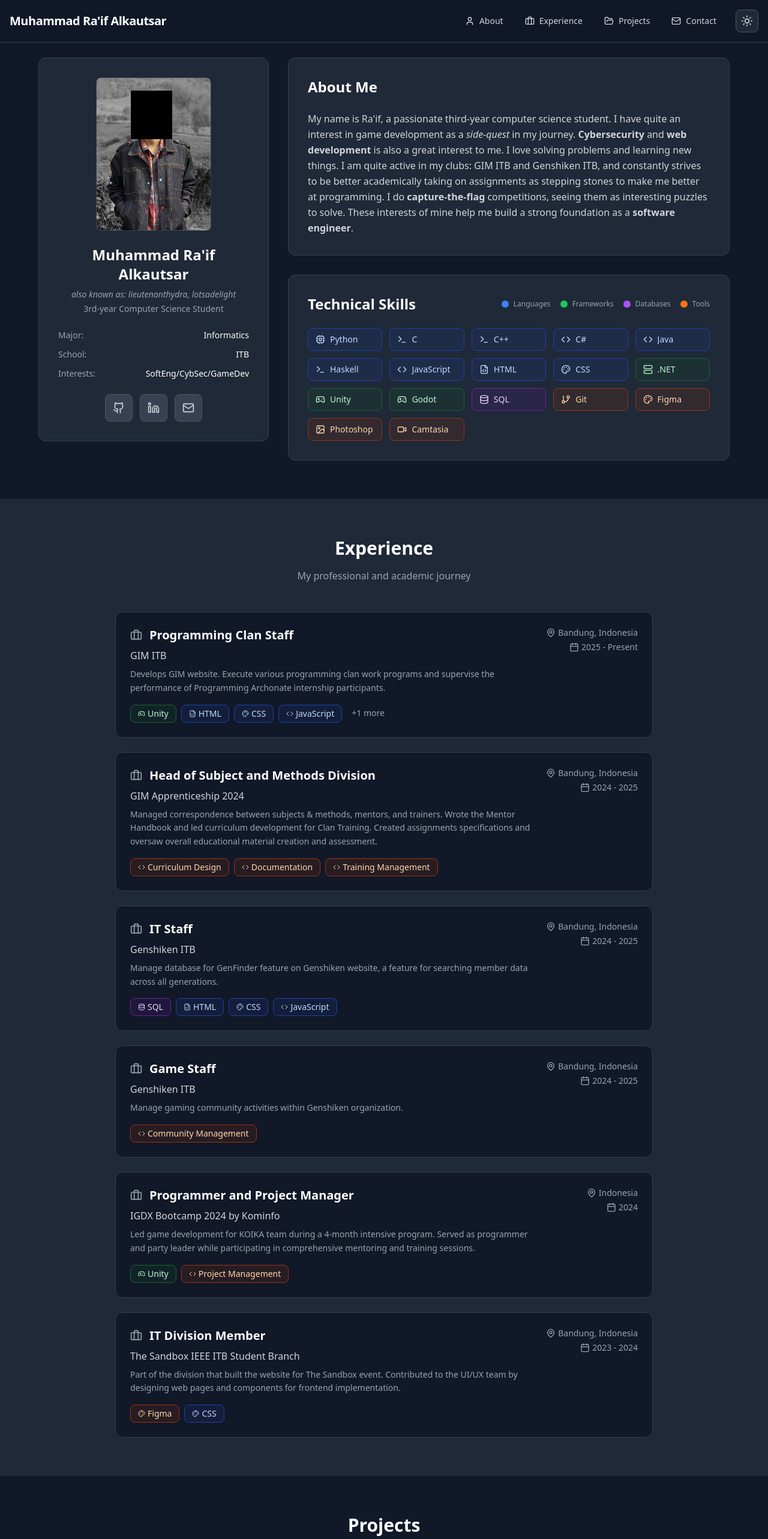
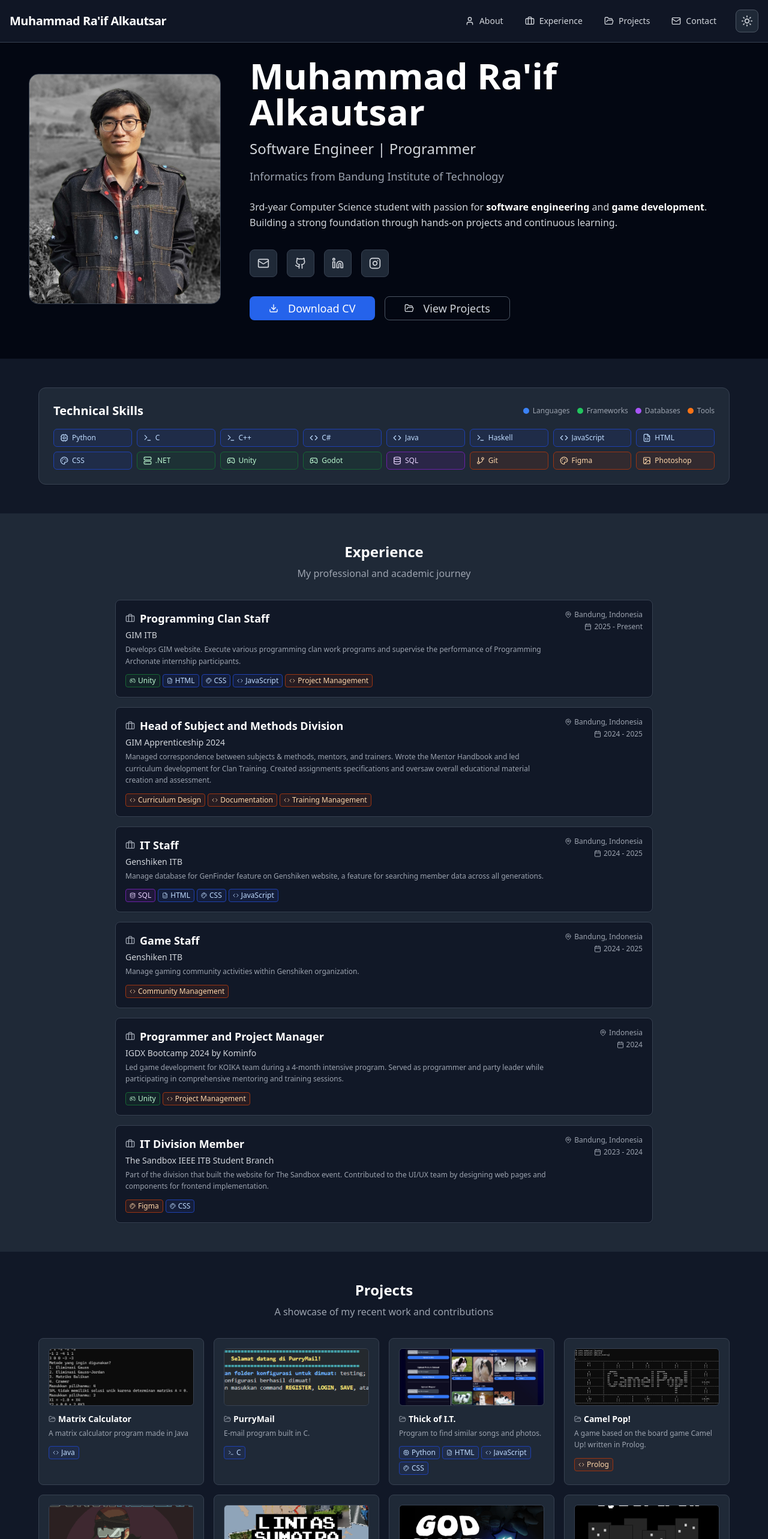
Before and after one commit to mraifalkautsar/mraifalkautsar.github.io, a Next.js app: page / in a window 1280 px wide. Shown: the top 2566 px of the page at 60% size. Built offline with nearby package versions, Linux system fonts and the light colour scheme.

Commit message:
fix: character sheet

```diff
--- a/components/CharacterSheet.tsx
+++ b/components/CharacterSheet.tsx
@@ -1,11 +1,28 @@
-import { Github, Linkedin, Mail, GraduationCap } from "lucide-react"
+"use client"
+
+import { Github, Linkedin, Mail, Download, FolderOpen, MessageCircle, Instagram } from "lucide-react"
+import { Button } from "@/components/ui/button"
 import Image from "next/image"
 import { skills } from "@/data/skills"
-import { getSkillColors } from "@/utils/skillHelpers"
 
 export default function CharacterSheet() {
   // Get unique categories from skills
   const categories = [...new Set(skills.map((skill) => skill.category))]
+
+  const getSkillColors = (category: string) => {
+    switch (category) {
+      case "languages":
+        return "bg-blue-50 dark:bg-blue-900/20 border-blue-200 dark:border-blue-800 text-blue-800 dark:text-blue-200"
+      case "frameworks":
+        return "bg-green-50 dark:bg-green-900/20 border-green-200 dark:border-green-800 text-green-800 dark:text-green-200"
+      case "databases":
+        return "bg-purple-50 dark:bg-purple-900/20 border-purple-200 dark:border-purple-800 text-purple-800 dark:text-purple-200"
+      case "tools":
+        return "bg-orange-50 dark:bg-orange-900/20 border-orange-200 dark:border-orange-800 text-orange-800 dark:text-orange-200"
+      default:
+        return "bg-gray-50 dark:bg-gray-800 border-gray-200 dark:border-gray-700 text-gray-800 dark:text-gray-200"
+    }
+  }
 
   const getCategoryColor = (category: string) => {
     switch (category) {
@@ -22,113 +39,124 @@ export default function CharacterSheet() {
     }
   }
 
+  const scrollToProjects = () => {
+    const element = document.getElementById("projects")
+    element?.scrollIntoView({ behavior: "smooth" })
+  }
+
   return (
-    <section id="about" className="pt-24 pb-16 px-4 bg-white dark:bg-gray-900">
+    <>
+      {/* Hero Section */}
+      <section id="about" className="pt-24 pb-16 px-4 bg-gray-100 dark:bg-gray-950">
         <div className="container mx-auto">
-        <div className="max-w-6xl mx-auto">
-          <div className="flex flex-col lg:flex-row gap-8">
-            {/* Profile Panel */}
-            <div className="lg:flex-shrink-0 lg:w-1/3">
-              <div className="bg-white dark:bg-gray-800 border border-gray-200 dark:border-gray-700 rounded-xl p-8 shadow-sm">
-                <div className="text-center">
-                  <div className="relative mb-6">
-                    <div className="w-48 h-64 mx-auto border border-gray-200 dark:border-gray-700 rounded-lg overflow-hidden bg-gray-50 dark:bg-gray-700">
+          <div className="max-w-7xl mx-auto">
+            <div className="flex flex-col lg:flex-row items-center gap-12">
+              {/* Profile Image */}
+              <div className="lg:flex-shrink-0">
+                <div className="w-80 h-96 rounded-2xl overflow-hidden bg-gray-200 dark:bg-gray-800 border border-gray-300 dark:border-gray-700">
                   <Image
                     src="/profile_picture.jpg"
-                        alt="Profile Picture"
-                        width={192}
-                        height={256}
+                    alt="Muhammad Ra'if Alkautsar"
+                    width={320}
+                    height={384}
                     className="w-full h-full object-cover"
                   />
                 </div>
               </div>
 
-                  <h1 className="text-2xl font-bold text-gray-900 dark:text-white mb-2">Muhammad Ra'if Alkautsar</h1>
+              {/* Content */}
+              <div className="flex-1 text-center lg:text-left">
+                <h1 className="text-5xl lg:text-6xl font-bold text-gray-900 dark:text-white mb-4 leading-tight">
+                  Muhammad Ra'if
+                  Alkautsar
+                </h1>
 
-                  <p className="text-gray-600 dark:text-gray-400 mb-1 text-sm italic">
-                    also known as: lieutenanthydra, lotsadelight
+                <h2 className="text-xl lg:text-2xl text-gray-600 dark:text-gray-300 mb-4 font-medium">
+                  Software Engineer | Programmer
+                </h2>
+
+                <p className="text-lg text-gray-500 dark:text-gray-400 mb-6">
+                  Informatics from Bandung Institute of Technology
                 </p>
 
-                  <div className="flex justify-center items-center space-x-1 mb-6">
-                    <span className="text-sm text-gray-600 dark:text-gray-400">3rd-year Computer Science Student</span>
+                <div className="text-gray-700 dark:text-gray-300 leading-relaxed mb-8 max-w-4xl">
+                  <p>
+                    3rd-year Computer Science student with passion for{" "}
+                    <strong className="text-white">software engineering</strong> and{" "}
+                    <strong className="text-white">game development</strong>. <br></br>
+                    Building a strong foundation through hands-on projects and continuous learning.
+                  </p>
                 </div>
 
-                  {/* Profile Stats */}
-                  <div className="space-y-3 text-sm mb-6">
-                    <div className="flex justify-between items-center">
-                      <span className="text-gray-500 dark:text-gray-400">Major:</span>
-                      <span className="text-gray-900 dark:text-white font-medium">Informatics</span>
-                    </div>
-                    <div className="flex justify-between items-center">
-                      <span className="text-gray-500 dark:text-gray-400">School:</span>
-                      <span className="text-gray-900 dark:text-white font-medium">ITB</span>
-                    </div>
-                    <div className="flex justify-between items-center">
-                      <span className="text-gray-500 dark:text-gray-400">Interests:</span>
-                      <span className="text-gray-900 dark:text-white font-medium">SoftEng/CybSec/GameDev</span>
-                    </div>
-                  </div>
-
-                  <div className="flex justify-center space-x-3">
+                {/* Social Links */}
+                <div className="flex justify-center lg:justify-start space-x-4 mb-8">
                   {[
-                      { Icon: Github, href: "#" },
-                      { Icon: Linkedin, href: "#" },
-                      { Icon: Mail, href: "#" },
-                    ].map(({ Icon, href }, index) => (
+                    { Icon: Mail, href: "https://mail.google.com/mail/?view=cm&fs=1&tf=1&to=mraifalkautsar@gmail.com", label: "Email" },
+                    { Icon: Github, href: "https://github.com/mraifalkautsar", label: "GitHub" },
+                    { Icon: Linkedin, href: "https://www.linkedin.com/in/mraifalkautsar/", label: "LinkedIn" },
+                    { Icon: Instagram, href: "https://www.instagram.com/mraifalkautsar/", label: "Instagram" },
+                  ].map(({ Icon, href, label }, index) => (
                     <a
                       key={index}
                       href={href}
-                        className="p-3 bg-gray-50 dark:bg-gray-700 hover:bg-gray-100 dark:hover:bg-gray-600 border border-gray-200 dark:border-gray-600 rounded-lg transition-all duration-200 hover:shadow-sm"
+                      className="p-3 bg-gray-200 dark:bg-gray-800 hover:bg-gray-300 dark:hover:bg-gray-700 border border-gray-300 dark:border-gray-700 hover:border-gray-400 dark:hover:border-gray-600 rounded-lg transition-all duration-200"
+                      aria-label={label}
                     >
                       <Icon className="h-5 w-5 text-gray-600 dark:text-gray-300" />
                     </a>
                   ))}
                 </div>
+
+                {/* Action Buttons */}
+                <div className="flex flex-col sm:flex-row justify-center lg:justify-start gap-4">
+                  <Button className="bg-blue-600 hover:bg-blue-700 text-white px-8 py-3 text-lg font-medium rounded-lg">
+                    <Download className="h-5 w-5 mr-2" />
+                    Download CV
+                  </Button>
+                  <Button
+                    variant="outline"
+                    onClick={scrollToProjects}
+                    className="border-gray-400 dark:border-gray-600 text-gray-700 dark:text-gray-300 hover:bg-gray-200 dark:hover:bg-gray-800 hover:border-gray-500 dark:hover:border-gray-500 px-8 py-3 text-lg font-medium rounded-lg bg-transparent"
+                  >
+                    <FolderOpen className="h-5 w-5 mr-2" />
+                    View Projects
+                  </Button>
                 </div>
               </div>
             </div>
-
-            {/* Content Panel */}
-            <div className="flex-1 space-y-8">
-              {/* About Panel */}
-              <div className="bg-white dark:bg-gray-800 border border-gray-200 dark:border-gray-700 rounded-xl p-8 shadow-sm">
-                <h2 className="text-2xl font-bold text-gray-900 dark:text-white mb-6">About Me</h2>
-                <div className="text-gray-700 dark:text-gray-300 leading-relaxed space-y-4">
-                  <p>
-                    My name is Ra'if, a passionate third-year computer science student. I have quite an interest in game development as a <i>side-quest</i> in my journey.
-                    <b> Cybersecurity</b> and <b>web development</b> is also a great interest to me. I love solving problems and learning new things. I am quite active in my clubs: GIM ITB and Genshiken ITB, and constantly strives to be better academically
-                    taking on assignments as stepping stones to make me better at programming. I do <b>capture-the-flag</b> competitions, seeing them as interesting puzzles to solve.
-                    These interests of mine help me build a strong foundation as a <b>software engineer</b>.
-                  </p>
           </div>
         </div>
+      </section>
 
-              {/* Skills Panel */}
-              <div className="bg-white dark:bg-gray-800 border border-gray-200 dark:border-gray-700 rounded-xl p-8 shadow-sm">
-                <div className="flex flex-col sm:flex-row sm:items-center sm:justify-between mb-6 gap-4">
-                  <h2 className="text-2xl font-bold text-gray-900 dark:text-white">Technical Skills</h2>
+      {/* Skills Section */}
+      <section className="py-12 px-4 bg-white dark:bg-gray-900">
+        <div className="container mx-auto">
+          <div className="max-w-6xl mx-auto">
+            <div className="bg-white dark:bg-gray-800 border border-gray-200 dark:border-gray-700 rounded-xl p-6 shadow-sm">
+              <div className="flex flex-col sm:flex-row sm:items-center sm:justify-between mb-4 gap-3">
+                <h2 className="text-xl font-bold text-gray-900 dark:text-white">Technical Skills</h2>
 
                 {/* Category Legend */}
-                  <div className="flex flex-wrap gap-4 text-xs">
+                <div className="flex flex-wrap gap-3 text-xs">
                   {categories.map((category) => (
-                      <div key={category} className="flex items-center space-x-2">
-                        <div className={`w-3 h-3 rounded-full ${getCategoryColor(category)}`}></div>
+                    <div key={category} className="flex items-center space-x-1.5">
+                      <div className={`w-2.5 h-2.5 rounded-full ${getCategoryColor(category)}`}></div>
                       <span className="text-gray-600 dark:text-gray-400 font-medium capitalize">{category}</span>
                     </div>
                   ))}
                 </div>
               </div>
 
-                <div className="grid grid-cols-2 md:grid-cols-3 lg:grid-cols-4 xl:grid-cols-5 gap-3">
+              <div className="grid grid-cols-3 md:grid-cols-4 lg:grid-cols-6 xl:grid-cols-8 gap-2">
                 {skills.map((skill, index) => {
                   const IconComponent = skill.icon
                   return (
                     <div
                       key={index}
-                        className={`flex items-center space-x-2 px-3 py-2 rounded-lg border ${getSkillColors(skill.category)} transition-all hover:shadow-sm`}
+                      className={`flex items-center space-x-1.5 px-2.5 py-1.5 rounded-md border ${getSkillColors(skill.category)} transition-all hover:shadow-sm`}
                     >
-                        <IconComponent className="h-4 w-4 flex-shrink-0" />
-                        <span className="text-sm font-medium truncate">{skill.name}</span>
+                      <IconComponent className="h-3.5 w-3.5 flex-shrink-0" />
+                      <span className="text-xs font-medium truncate">{skill.name}</span>
                     </div>
                   )
                 })}
@@ -136,8 +164,7 @@ export default function CharacterSheet() {
             </div>
           </div>
         </div>
-        </div>
-      </div>
       </section>
+    </>
   )
 }
--- a/components/Projects.tsx
+++ b/components/Projects.tsx
@@ -12,56 +12,51 @@ interface ProjectInventoryProps {
 
 export default function ProjectInventory({ onProjectSelect }: ProjectInventoryProps) {
   return (
-    <section id="projects" className="py-16 px-4 bg-white dark:bg-gray-900">
+    <section id="projects" className="py-12 px-4 bg-white dark:bg-gray-900">
       <div className="container mx-auto">
         <div className="max-w-6xl mx-auto">
-          <div className="text-center mb-12">
-            <h2 className="text-3xl font-bold text-gray-900 dark:text-white mb-4">Projects</h2>
+          <div className="text-center mb-8">
+            <h2 className="text-2xl font-bold text-gray-900 dark:text-white mb-2">Projects</h2>
             <p className="text-gray-600 dark:text-gray-400">A showcase of my recent work and contributions</p>
           </div>
 
-          <div className="grid md:grid-cols-2 lg:grid-cols-3 gap-6">
+          <div className="grid md:grid-cols-2 lg:grid-cols-3 xl:grid-cols-4 gap-4">
             {projects.map((project) => (
               <div
                 key={project.id}
                 onClick={() => onProjectSelect(project)}
-                className="cursor-pointer bg-white dark:bg-gray-800 border border-gray-200 dark:border-gray-700 rounded-xl p-6 hover:shadow-lg dark:hover:shadow-xl transition-all duration-200 hover:-translate-y-1"
+                className="cursor-pointer bg-white dark:bg-gray-800 border border-gray-200 dark:border-gray-700 rounded-lg p-4 hover:shadow-lg dark:hover:shadow-xl transition-all duration-200 hover:-translate-y-1"
               >
-                <div className="relative mb-4">
+                <div className="relative mb-3">
                   <Image
                     src={project.image || "/placeholder.svg"}
                     alt={project.title}
                     width={300}
                     height={180}
-                    className="w-full h-32 object-cover rounded-lg border border-gray-100 dark:border-gray-700"
+                    className="w-full h-24 object-cover rounded-md border border-gray-100 dark:border-gray-700"
                   />
                 </div>
 
-                <h3 className="text-lg font-bold text-gray-900 dark:text-white mb-2 flex items-center">
-                  <FolderOpen className="h-4 w-4 mr-2 text-gray-500 dark:text-gray-400" />
+                <h3 className="text-sm font-bold text-gray-900 dark:text-white mb-1 flex items-center">
+                  <FolderOpen className="h-3 w-3 mr-1 text-gray-500 dark:text-gray-400" />
                   {project.title}
                 </h3>
-                <p className="text-gray-600 dark:text-gray-400 text-sm mb-4 leading-relaxed">{project.description}</p>
+                <p className="text-gray-600 dark:text-gray-400 text-xs mb-3 leading-relaxed line-clamp-2">{project.description}</p>
 
-                <div className="flex flex-wrap gap-2">
-                  {project.technologies.slice(0, 3).map((tech, index) => {
+                <div className="flex flex-wrap gap-1">
+                  {project.technologies.map((tech, index) => {
                     const IconComponent = getSkillIcon(tech)
                     const category = getSkillCategory(tech)
                     return (
                       <div
                         key={index}
-                        className={`flex items-center space-x-1 px-2 py-1 rounded-lg border text-xs ${getSkillColors(category)}`}
+                        className={`flex items-center space-x-1 px-1.5 py-0.5 rounded border text-xs ${getSkillColors(category)}`}
                       >
-                        <IconComponent className="h-3 w-3" />
-                        <span>{tech}</span>
+                        <IconComponent className="h-2.5 w-2.5" />
+                        <span className="text-xs truncate">{tech}</span>
                       </div>
                     )
                   })}
-                  {project.technologies.length > 3 && (
-                    <span className="px-2 py-1 text-xs text-gray-500 dark:text-gray-400">
-                      +{project.technologies.length - 3} more
-                    </span>
-                  )}
                 </div>
               </div>
             ))}
--- a/components/QuestLog.tsx
+++ b/components/QuestLog.tsx
@@ -5,56 +5,51 @@ import { getSkillIcon, getSkillCategory, getSkillColors } from "@/utils/skillHel
 export default function QuestLog() {
 
   return (
-    <section id="experience" className="py-16 px-4 bg-gray-50 dark:bg-gray-800">
+    <section id="experience" className="py-12 px-4 bg-gray-50 dark:bg-gray-800">
       <div className="container mx-auto">
         <div className="max-w-4xl mx-auto">
-          <div className="text-center mb-12">
-            <h2 className="text-3xl font-bold text-gray-900 dark:text-white mb-4">Experience</h2>
+          <div className="text-center mb-8">
+            <h2 className="text-2xl font-bold text-gray-900 dark:text-white mb-2">Experience</h2>
             <p className="text-gray-600 dark:text-gray-400">My professional and academic journey</p>
           </div>
 
-          <div className="space-y-6">
+          <div className="space-y-4">
             {experiences.map((exp) => (
               <div
                 key={exp.id}
-                className="bg-white dark:bg-gray-900 border border-gray-200 dark:border-gray-700 rounded-xl p-6 shadow-sm hover:shadow-md transition-all duration-200"
+                className="bg-white dark:bg-gray-900 border border-gray-200 dark:border-gray-700 rounded-lg p-4 shadow-sm hover:shadow-md transition-all duration-200"
               >
-                <div className="flex flex-col md:flex-row md:justify-between md:items-start gap-4">
+                <div className="flex flex-col md:flex-row md:justify-between md:items-start gap-3">
                   <div className="flex-1">
-                    <div className="flex items-center mb-2">
-                      <Briefcase className="h-5 w-5 text-gray-500 dark:text-gray-400 mr-3" />
-                      <h3 className="text-xl font-bold text-gray-900 dark:text-white">{exp.title}</h3>
+                    <div className="flex items-center mb-1">
+                      <Briefcase className="h-4 w-4 text-gray-500 dark:text-gray-400 mr-2" />
+                      <h3 className="text-lg font-bold text-gray-900 dark:text-white">{exp.title}</h3>
                     </div>
-                    <p className="text-gray-700 dark:text-gray-300 font-medium mb-2">{exp.company}</p>
-                    <p className="text-gray-600 dark:text-gray-400 text-sm mb-4 leading-relaxed">{exp.description}</p>
-                    <div className="flex flex-wrap gap-2">
-                      {exp.technologies.slice(0, 4).map((tech, index) => {
+                    <p className="text-gray-700 dark:text-gray-300 font-medium mb-1 text-sm">{exp.company}</p>
+                    <p className="text-gray-600 dark:text-gray-400 text-xs mb-3 leading-relaxed">{exp.description}</p>
+                    <div className="flex flex-wrap gap-1">
+                      {exp.technologies.map((tech, index) => {
                         const IconComponent = getSkillIcon(tech)
                         const category = getSkillCategory(tech)
                         return (
                           <div
                             key={index}
-                            className={`flex items-center space-x-1 px-3 py-1 rounded-lg border text-sm ${getSkillColors(category)}`}
+                            className={`flex items-center space-x-1 px-1.5 py-0.5 rounded border text-xs ${getSkillColors(category)}`}
                           >
-                            <IconComponent className="h-3 w-3" />
+                            <IconComponent className="h-2.5 w-2.5" />
                             <span>{tech}</span>
                           </div>
                         )
                       })}
-                      {exp.technologies.length > 4 && (
-                        <span className="px-2 py-1 text-sm text-gray-500 dark:text-gray-400">
-                          +{exp.technologies.length - 4} more
-                        </span>
-                      )}
                     </div>
                   </div>
-                  <div className="text-right text-sm text-gray-500 dark:text-gray-400 space-y-1 md:min-w-[140px]">
+                  <div className="text-right text-xs text-gray-500 dark:text-gray-400 space-y-1 md:min-w-[120px]">
                     <div className="flex items-center md:justify-end">
-                      <MapPin className="h-4 w-4 mr-1" />
+                      <MapPin className="h-3 w-3 mr-1" />
                       <span>{exp.location}</span>
                     </div>
                     <div className="flex items-center md:justify-end">
-                      <Calendar className="h-4 w-4 mr-1" />
+                      <Calendar className="h-3 w-3 mr-1" />
                       <span>{exp.duration}</span>
                     </div>
                   </div>
--- a/data/skills.ts
+++ b/data/skills.ts
@@ -40,5 +40,4 @@ export const skills: Skill[] = [
   { name: "Git", icon: GitBranch, category: "tools" },
   { name: "Figma", icon: Palette, category: "tools" },
   { name: "Photoshop", icon: Image, category: "tools" },
-  { name: "Camtasia", icon: Video, category: "tools" },
 ]
```
Also changed, not shown: components/ContactPanel.tsx (+13 -5 lines), public/profile_picture.jpg. Lines whose indentation alone changed are shown as unchanged.
